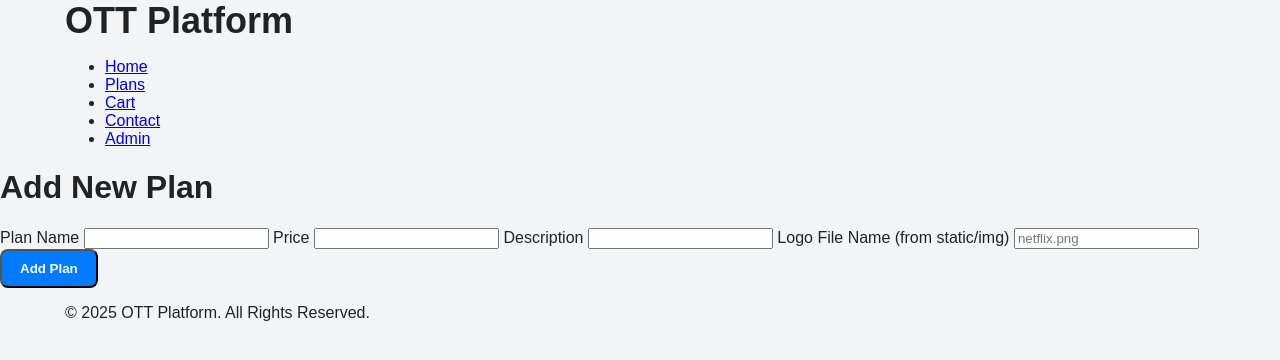
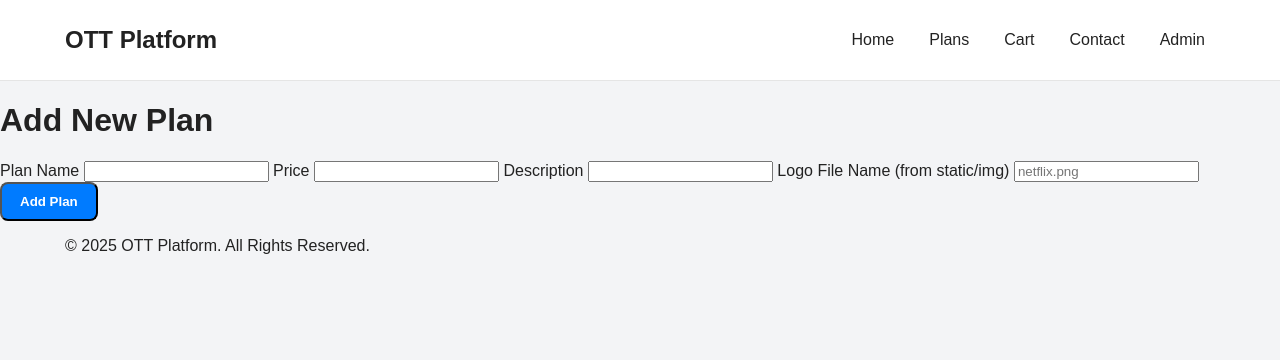
Before and after one commit to kafeelk528-ship-it/ott-minor-fixed, a Flask app: page /admin_add in a window 1280 px wide. Shown: the top 360 px of the page. Run offline with Flask 3, Linux system fonts and the light colour scheme.

Commit message:
Update base.html

```diff
--- a/templates/base.html
+++ b/templates/base.html
@@ -11,25 +11,22 @@
 <body>
 
     <!-- NAVBAR -->
-    <header>
-        <nav class="navbar">
-            <div class="container">
+    <header class="site-header">
+    <div class="container header-inner">
 
-                <!-- FIXED HOME LINK -->
-                <a href="{{ url_for('index') }}" class="logo">
-                    <h2 style="margin: 0; padding: 0;">OTT Platform</h2>
-                </a>
+        <a href="{{ url_for('index') }}" class="logo">OTT Platform</a>
 
-                <ul class="nav-links">
+        <nav class="main-nav">
+            <ul>
                 <li><a href="{{ url_for('index') }}">Home</a></li>
                 <li><a href="{{ url_for('plans') }}">Plans</a></li>
                 <li><a href="{{ url_for('cart') }}">Cart</a></li>
                 <li><a href="{{ url_for('contact') }}">Contact</a></li>
                 <li><a href="{{ url_for('admin_login') }}">Admin</a></li>
             </ul>
+        </nav>
 
     </div>
-        </nav>
 </header>
 
     <!-- MAIN CONTENT -->
```
Lines whose indentation alone changed are shown as unchanged.
